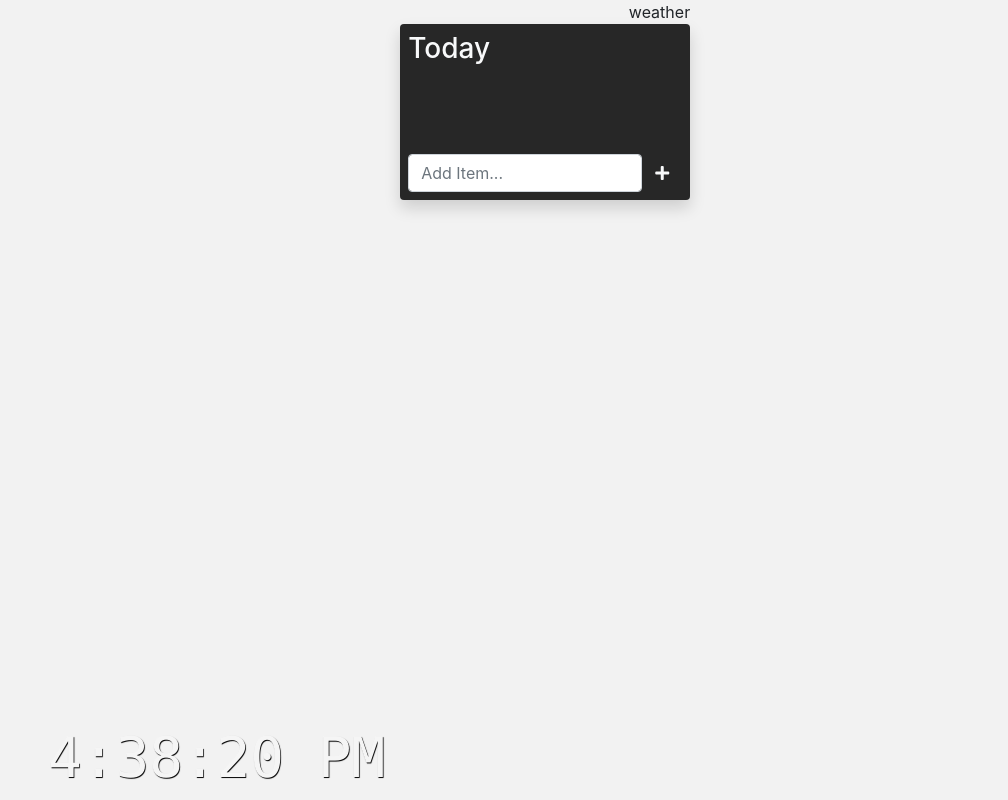
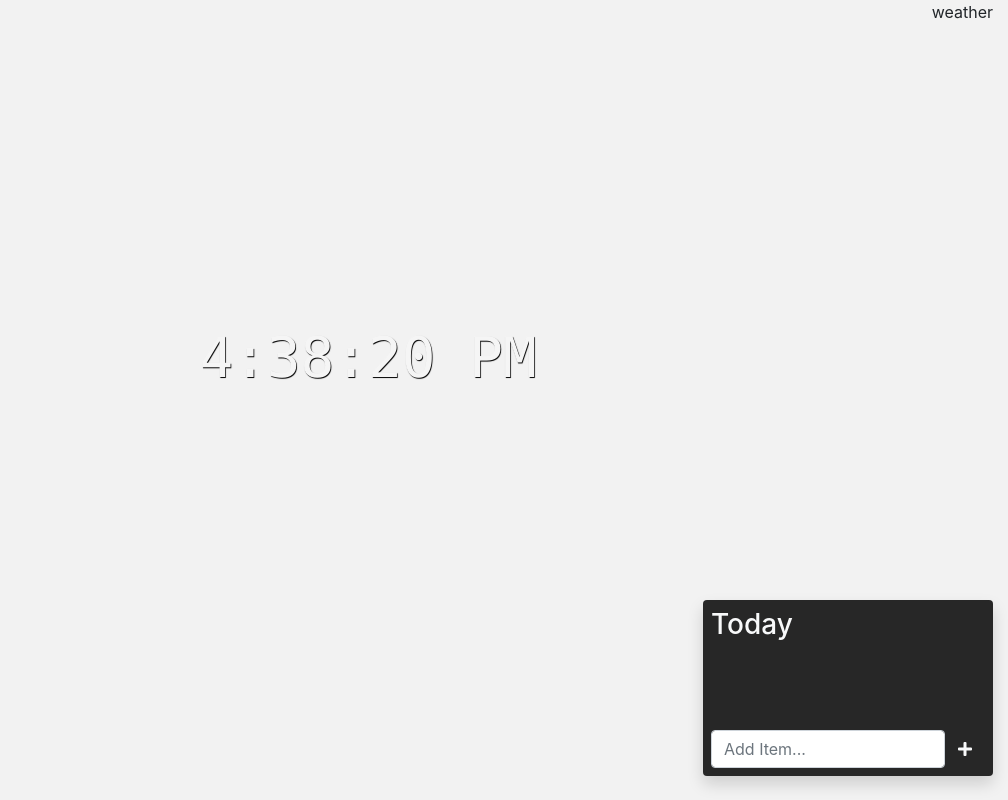
Before and after one commit to Melia88/checkpoint4, a website with bundled scripts: page index.html in a window 1280 px wide. Shown: the whole page, without its empty margins (272-1280 px from the left). Built offline with nearby package versions, Linux system fonts and the light colour scheme; no server answers; a script that the page names is missing.

Commit message:
changed back

```diff
--- a/index.html
+++ b/index.html
@@ -24,9 +24,9 @@
             <div class="col-3 min-vh-100">
             </div>
 <!-- clock & quote-->
-            <div class="col-med-6">
+            <div class="col-6">
                 <div class="row flex-column min-vh-100">
-                    <div class="clock col-md-12 order-md-2 d-flex justify-content-center align-items-end" id="clock">clock</div>
+                    <div class="clock col d-flex justify-content-center align-items-end" id="clock">clock</div>
 
 
             <!-- inject quotes  -->
@@ -47,11 +47,11 @@
             <div class="col-3">
                 <div class="row flex-column min-vh-100">
                 <!-- Weather spot col -->
-                    <div class="col-md-12 order-md-1 d-flex justify-content-end align-items-start" id="weather">weather</div>
+                    <div class="col d-flex justify-content-end align-items-start" id="weather">weather</div>
 
 
                 <!-- ToDo card col -->
-                    <div class="col-md-12 order-md-3 d-flex justify-content-end align-items-end" id="todoBox">
+                    <div class="col d-flex justify-content-end align-items-end" id="todoBox">
                         <div class="task-card shadow bg-dark rounded mb-4">
                             <div class="text-center text-light ${this.color} p-2 d-flex justify-content-between">
                                 <div class="d-flex flex-column">
```
